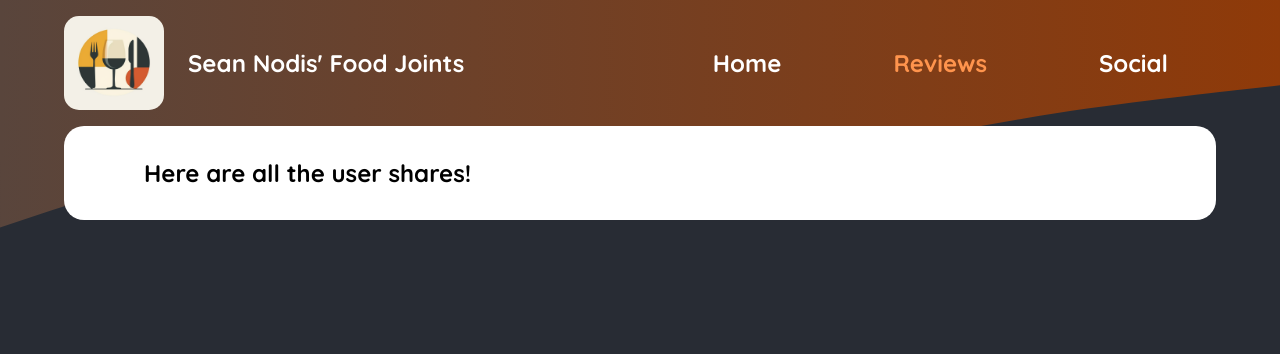
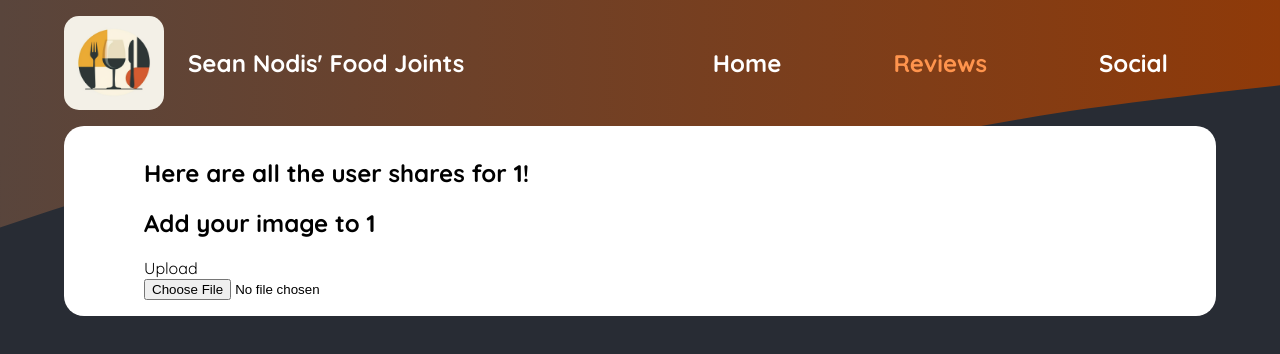
Before and after one commit to sean-xiao-zhao7/nextjs-meals, a Next.js app: page /reviews/1/social in a window 1280 px wide. Shown: the top 354 px of the page. Built offline with nearby package versions, Linux system fonts and the light colour scheme.

Commit message:
Show slug in review social page

```diff
--- a/app/reviews/[slug]/social/page.tsx
+++ b/app/reviews/[slug]/social/page.tsx
@@ -1,7 +1,14 @@
-export default function Social() {
+import MyImagePicker from "@/components/image-picker/MyImagePicker";
+
+export default function Social({ params }: { params: { slug: string } }) {
+    console.log(params);
     return (
         <main>
-            <h1>Here are all the user shares!</h1>
+            <h1>Here are all the user shares for {params.slug}!</h1>
+            <div>
+                <h2>Add your image to {params.slug}</h2>
+                <MyImagePicker />
+            </div>
         </main>
     );
 }
--- a/components/image-picker/MyImagePicker.tsx
+++ b/components/image-picker/MyImagePicker.tsx
@@ -1,3 +1,17 @@
-const MyImagePicker = () => {};
+const MyImagePicker = () => {
+    return (
+        <>
+            <label htmlFor="image-path">Upload</label>
+            <div>
+                <input
+                    type="file"
+                    id="image-path"
+                    name="image-path"
+                    accept="image/png, image/jpeg"
+                />
+            </div>
+        </>
+    );
+};
 
 export default MyImagePicker;
```
